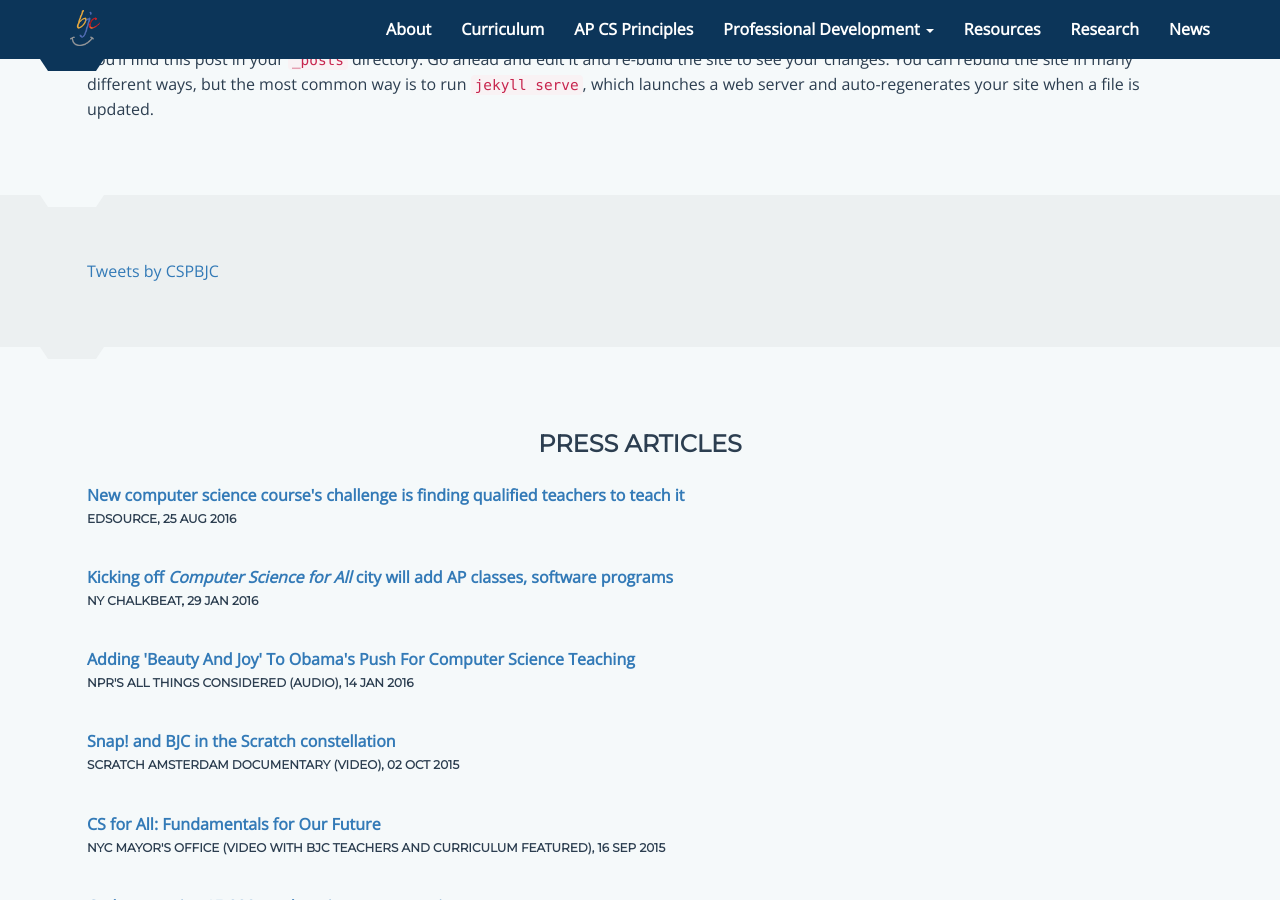
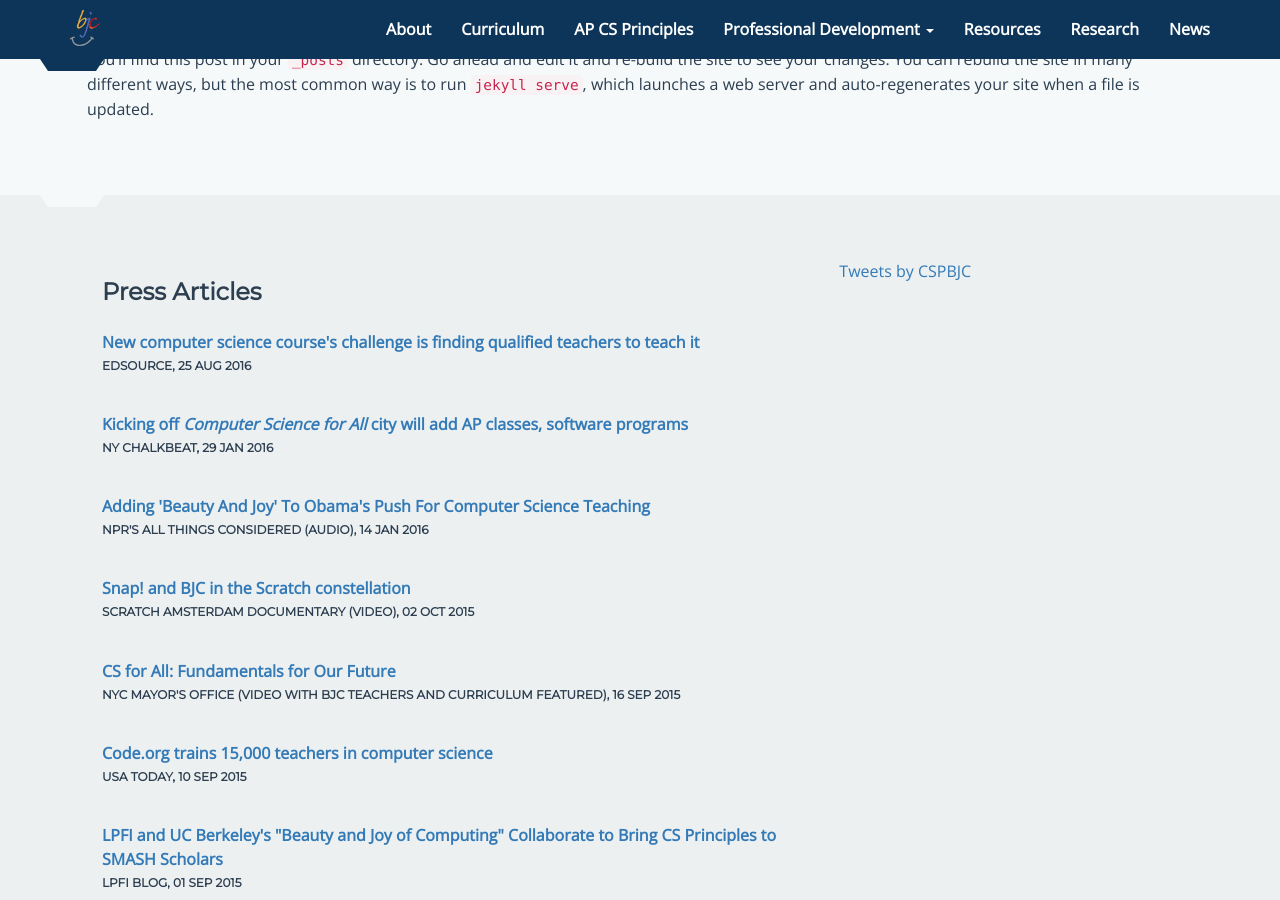
Before and after one commit to beautyjoy/beautyjoy.github.io, a Jekyll site: the page built from news.html, in a window 1280 px wide and 900 px high, scrolled down 857 px. Built offline with Jekyll 4.4.1, drawn with Linux system fonts in a browser that asks for light colours; comment, search, counter and statistics services are not loaded.

Commit message:
Changed position of Twitter feed.

```diff
--- a/news.html
+++ b/news.html
@@ -16,18 +16,8 @@
 {% endfor %}
 
 {% capture section_content %}
-<a class="twitter-timeline"
-   href="https://twitter.com/CSPBJC"
-   data-height="500"
-   data-chrome="transparent nofooter">
-  Tweets by CSPBJC
-</a>
-<script async src="//platform.twitter.com/widgets.js" charset="utf-8"></script>
-{% endcapture %}
-{% include section.html %}
-
-{% capture section_content %}
-<h3 class="text-center text-uppercase">Press Articles</h3>
+<div class="col-md-8 col-xs-12">
+    <h3>Press Articles</h3>
     <ul class="list-unstyled articles-list">
         {% for article in site.data.press_articles %}
         <li>
@@ -36,5 +26,15 @@
         </li>
         {% endfor %}
     </ul>
+</div>
+
+<div class="col-md-4 hidden-sm hidden-xs">
+    <a class="twitter-timeline"
+       href="https://twitter.com/CSPBJC"
+       data-chrome="transparent nofooter">
+        Tweets by CSPBJC
+    </a>
+    <script async src="//platform.twitter.com/widgets.js" charset="utf-8"></script>
+</div>
 {% endcapture %}
 {% include section.html %}
```
Lines whose indentation alone changed are shown as unchanged.
